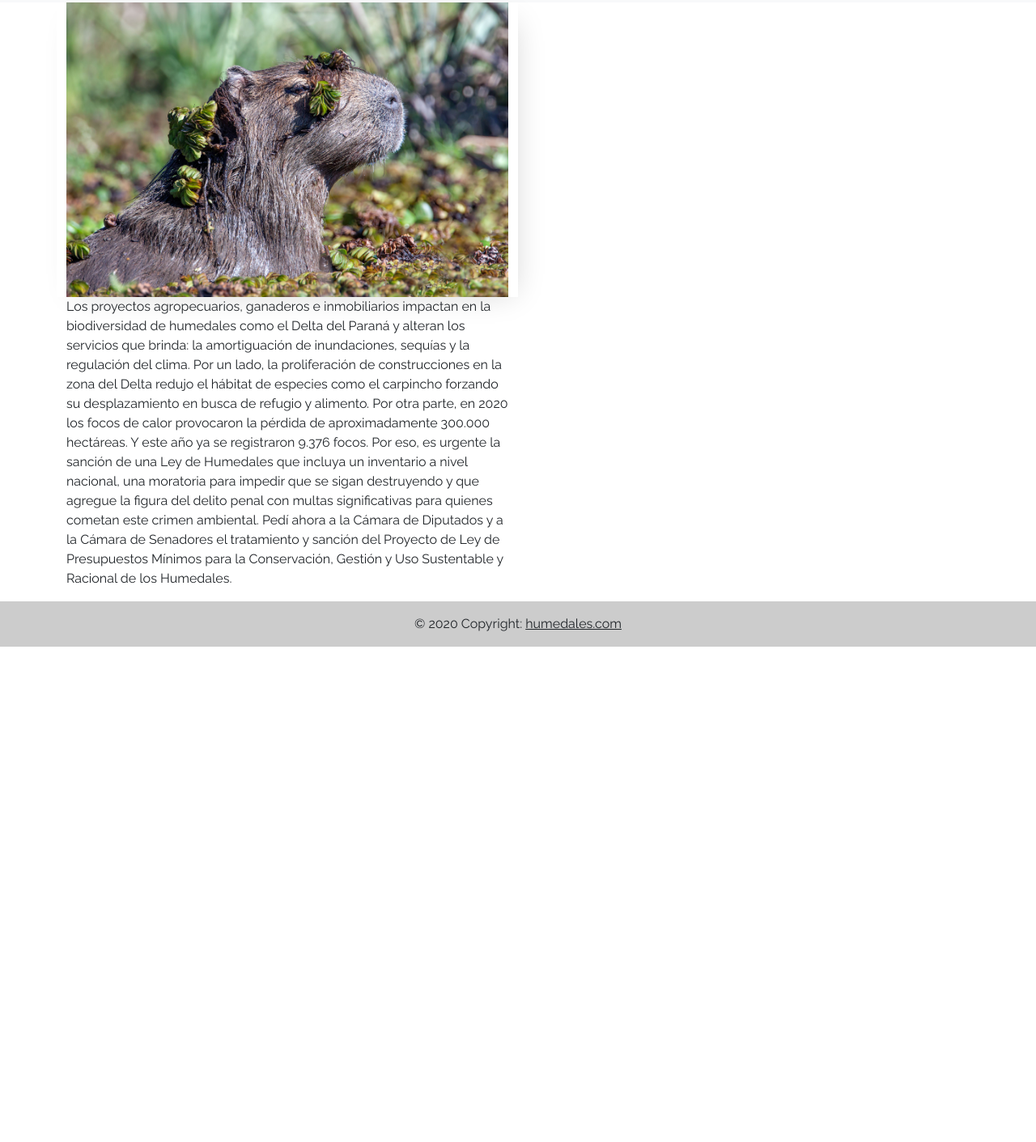
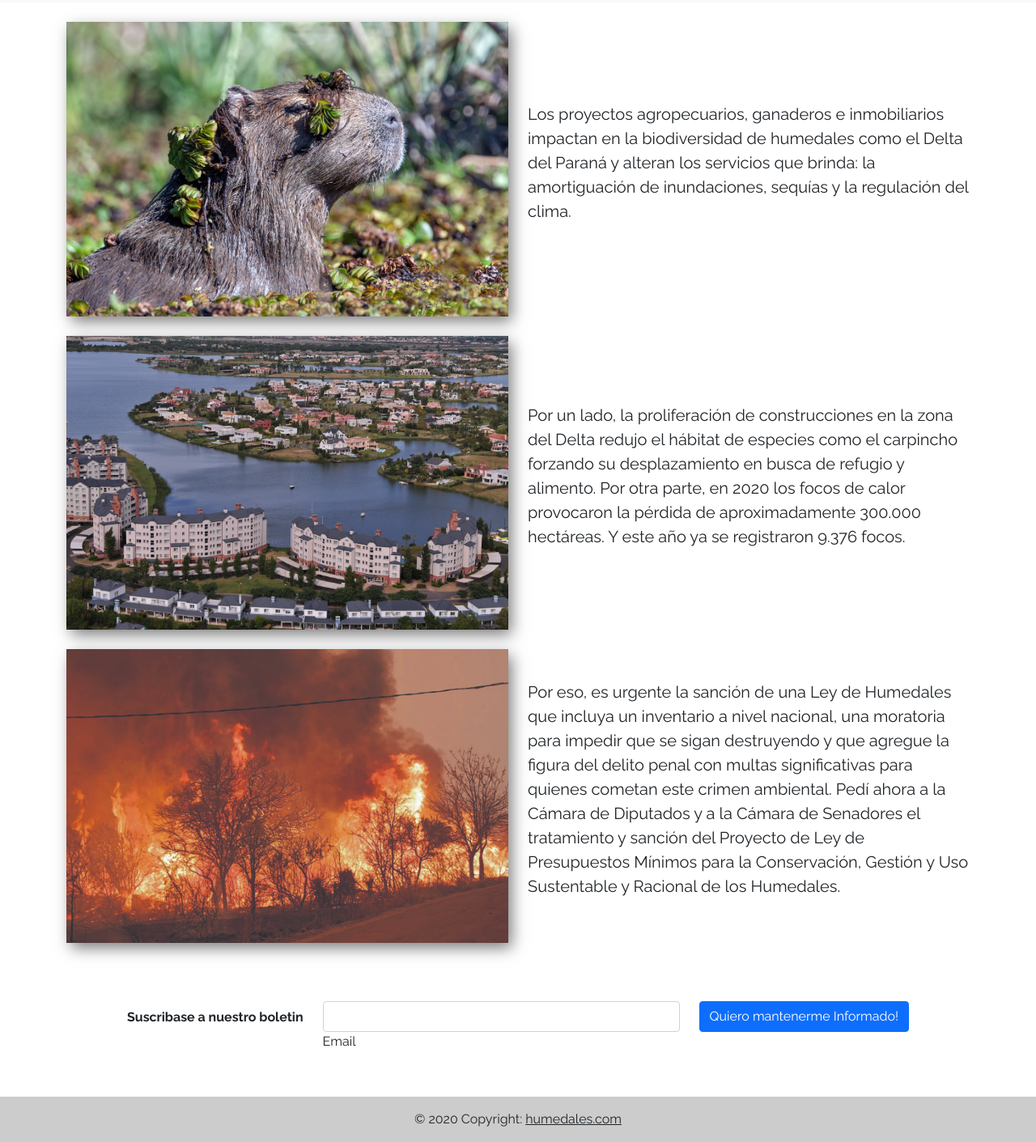
Before and after one commit to Isaias997/elHumedal, a website: page ley.html in a window 1280 px wide. Shown: the part 497-1908 px from the top of the page at 81% size. Before the commit the page ends 1296 px from the top, so only its background shows below. Drawn offline with nearby package versions, Linux system fonts and the light colour scheme.

Commit message:
se agregan imagenes footer y LEY

```diff
--- a/ley.html
+++ b/ley.html
@@ -47,7 +47,7 @@
       <div class="container">
         <div class="row row align-items-center">
           <div class="col-lg-5 offset-lg-1 order-lg-1">
-            <img src="/img/agua.jpg" class="img-fluid" alt="Web Development">
+            <img src="/img/agua.jpg" class="img-fluid" alt="Img Agua">
           </div>
           <div class="col-lg-6">
             <h1 class="nav__aside mt-3 ft-hv">Ley de Humedales</h1>
@@ -62,31 +62,98 @@
   <main>
     <section>
       <div class="container">
-        <div class="row flex flex-row">
-          <img class="col-lg-6 img-fluid bd-1" src="/img/carpincho1.jpeg" alt="">
+        <div class="row d-flex align-items-center mt-4">
+          <div class="col-lg-6">
+            <img class=" img-fluid img-shadow" src="/img/carpincho1.jpeg" alt="foto carpincho">
           </div>
-        <div class="row">
-          <div class="col-lg-6">
-            <p>Los proyectos agropecuarios, ganaderos e inmobiliarios impactan en la biodiversidad de humedales como el
+          <div class="col-lg-6 fs-5 ">
+            <p>Los proyectos agropecuarios, ganaderos e inmobiliarios impactan en la biodiversidad de
+              humedales como
+              el
               Delta del Paraná y alteran los servicios que brinda: la amortiguación de inundaciones, sequías y la
               regulación del clima.
-
-              Por un lado, la proliferación de construcciones en la zona del Delta redujo el hábitat de especies como el
-              carpincho forzando su desplazamiento en busca de refugio y alimento. Por otra parte, en 2020 los focos de
+            </p>
+          </div>
+        </div>
+        <div class="row d-flex align-items-center mt-4">
+          <div class="col-lg-6 ">
+            <img class="img-fluid img-shadow" src="/img/nordelta.jpg" alt="Barrio nordelta">
+          </div>
+          <div class="col-lg-6 fs-5">
+            <p>
+              Por un lado, la proliferación de construcciones en la zona del Delta redujo el hábitat de especies
+              como
+              el
+              carpincho forzando su desplazamiento en busca de refugio y alimento. Por otra parte, en 2020 los focos
+              de
               calor provocaron la pérdida de aproximadamente 300.000 hectáreas. Y este año ya se registraron 9.376
               focos.
+            </p>
 
+          </div>
+
+        </div>
+
+        <div class="row d-flex align-items-center mt-4 mb-5">
+          <div class="col-lg-6">
+            <img class="img-fluid img-shadow" src="/img/humedal5.jpg" alt="Humedal incendiado">
+          </div>
+          <div class="col-lg-6 fs-5">
+            <p>
               Por eso, es urgente la sanción de una Ley de Humedales que incluya un inventario a nivel nacional, una
               moratoria para impedir que se sigan destruyendo y que agregue la figura del delito penal con multas
               significativas para quienes cometan este crimen ambiental. Pedí ahora a la Cámara de Diputados y a la
               Cámara
               de Senadores el tratamiento y sanción del Proyecto de Ley de Presupuestos Mínimos para la Conservación,
-              Gestión y Uso Sustentable y Racional de los Humedales.</p>
+              Gestión y Uso Sustentable y Racional de los Humedales.
+            </p>
           </div>
         </div>
       </div>
+
+
     </section>
   </main>
+  <!-- Footer -->
+  <footer class="border-top-2 ">
+    <!-- Grid container -->
+    <div class="container p-4">
+      <!-- Section: Form -->
+      <section class="">
+        <form action="">
+          <!--Grid row-->
+          <div class="row d-flex justify-content-center">
+            <!--Grid column-->
+            <div class="col-auto">
+              <p class="pt-2">
+                <strong>Suscribase a nuestro boletin</strong>
+              </p>
+            </div>
+            <!--Grid column-->
+
+            <!--Grid column-->
+            <div class="col-md-5 col-12">
+              <!-- Email -->
+              <div class="form-outline mb-4">
+                <input type="email" id="form" class="form-control" />
+                <label class="form-label" for="form">Email</label>
+              </div>
+            </div>
+            <!--Grid column-->
+
+            <!--Grid column-->
+            <div class="col-auto">
+
+              <!-- Submit boton -->
+              <button type="submit" class="btn btn-primary mb-4">
+                Quiero mantenerme Informado!
+              </button>
+            </div>
+            <!--Grid column-->
+          </div>
+          <!--Grid row-->
+        </form>
+      </section>
       <!-- Form -->
 
 
--- a/styles/componentes/_utilidades.scss
+++ b/styles/componentes/_utilidades.scss
@@ -11,8 +11,7 @@
 .bg-dark{
   color:$dark
 }
-.bd-1{
-  -webkit-box-shadow: 10px 10px 36px -15px rgba(0,0,0,0.18);
-  -moz-box-shadow: 10px 10px 36px -15px rgba(0,0,0,0.18);
-  box-shadow: 10px 10px 36px -15px rgba(0,0,0,0.18);
+.img-shadow{
+  -webkit-box-shadow: 5px 7px 18px -1px rgba(0,0,0,0.53);
+box-shadow: 5px 7px 18px -1px rgba(0,0,0,0.53);
 }
```
Also changed, not shown: memes.html (+41 -0 lines), css/style.css, img/humedal5.jpg (added), img/nordelta.jpg (added), 1 other file. Lines whose indentation alone changed are shown as unchanged.
